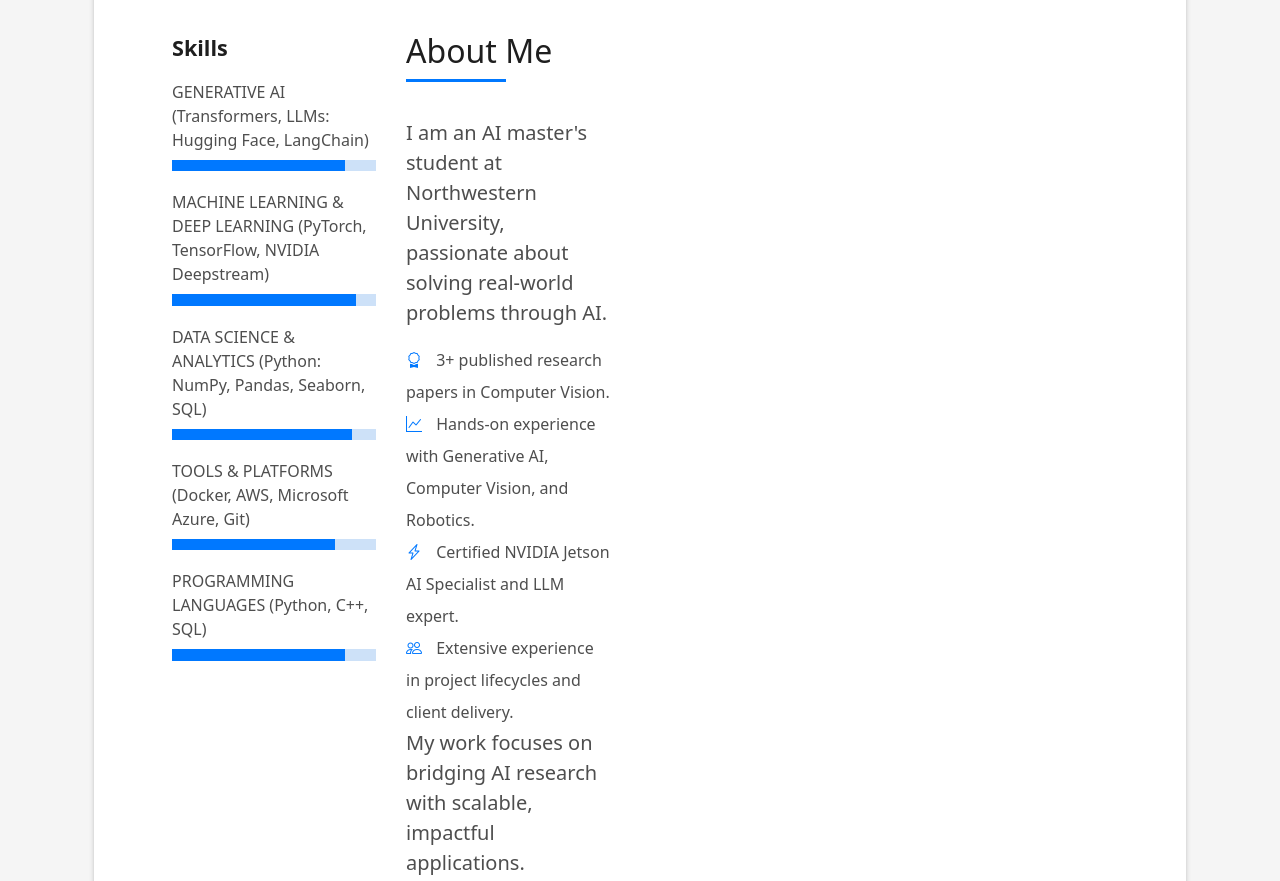
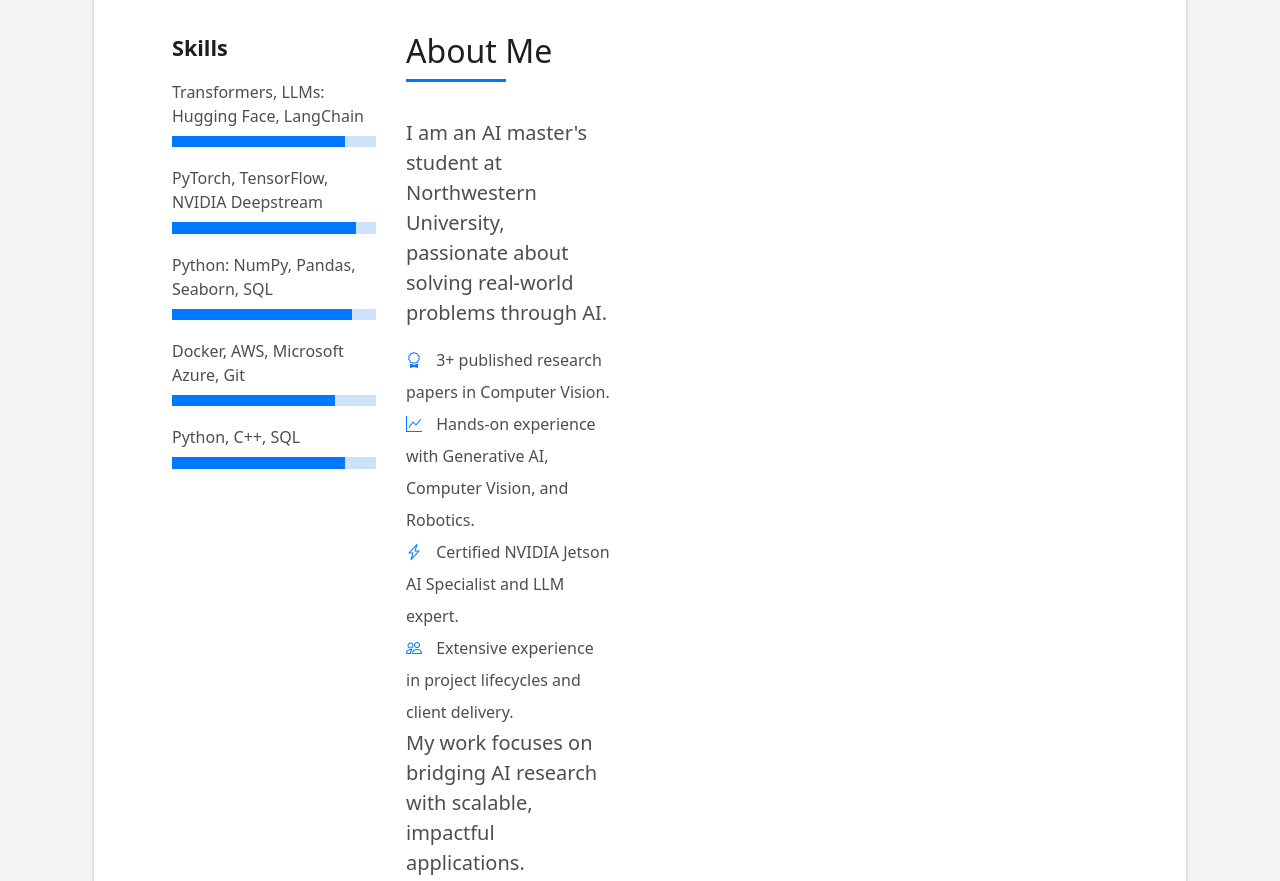
Before and after one commit to DivyankaThakur03/DivyankaThakur03.github.io, a plain HTML site: page index.html in a window 1280 px wide. Shown: the part 1224-2105 px from the top of the page. Drawn offline with Linux system fonts and the light colour scheme.

Commit message:
updated index.html

```diff
--- a/index.html
+++ b/index.html
@@ -94,23 +94,23 @@
                       <!-- Skills Section -->
                       <div class="skill-mf">
                         <p class="title-s">Skills</p>
-                        <span>GENERATIVE AI (Transformers, LLMs: Hugging Face, LangChain)</span>
+                        <span>Transformers, LLMs: Hugging Face, LangChain</span>
                         <div class="progress">
                           <div class="progress-bar" role="progressbar" style="width: 85%;" aria-valuenow="85" aria-valuemin="0" aria-valuemax="100"></div>
                         </div>
-                        <span>MACHINE LEARNING & DEEP LEARNING (PyTorch, TensorFlow, NVIDIA Deepstream)</span>
+                        <span>PyTorch, TensorFlow, NVIDIA Deepstream</span>
                         <div class="progress">
                           <div class="progress-bar" role="progressbar" style="width: 90%;" aria-valuenow="90" aria-valuemin="0" aria-valuemax="100"></div>
                         </div>
-                        <span>DATA SCIENCE & ANALYTICS (Python: NumPy, Pandas, Seaborn, SQL)</span>
+                        <span>Python: NumPy, Pandas, Seaborn, SQL</span>
                         <div class="progress">
                           <div class="progress-bar" role="progressbar" style="width: 88%;" aria-valuenow="88" aria-valuemin="0" aria-valuemax="100"></div>
                         </div>
-                        <span>TOOLS & PLATFORMS (Docker, AWS, Microsoft Azure, Git)</span>
+                        <span>Docker, AWS, Microsoft Azure, Git</span>
                         <div class="progress">
                           <div class="progress-bar" role="progressbar" style="width: 80%;" aria-valuenow="80" aria-valuemin="0" aria-valuemax="100"></div>
                         </div>
-                        <span>PROGRAMMING LANGUAGES (Python, C++, SQL)</span>
+                        <span>Python, C++, SQL</span>
                         <div class="progress">
                           <div class="progress-bar" role="progressbar" style="width: 85%;" aria-valuenow="85" aria-valuemin="0" aria-valuemax="100"></div>
                         </div>
```
